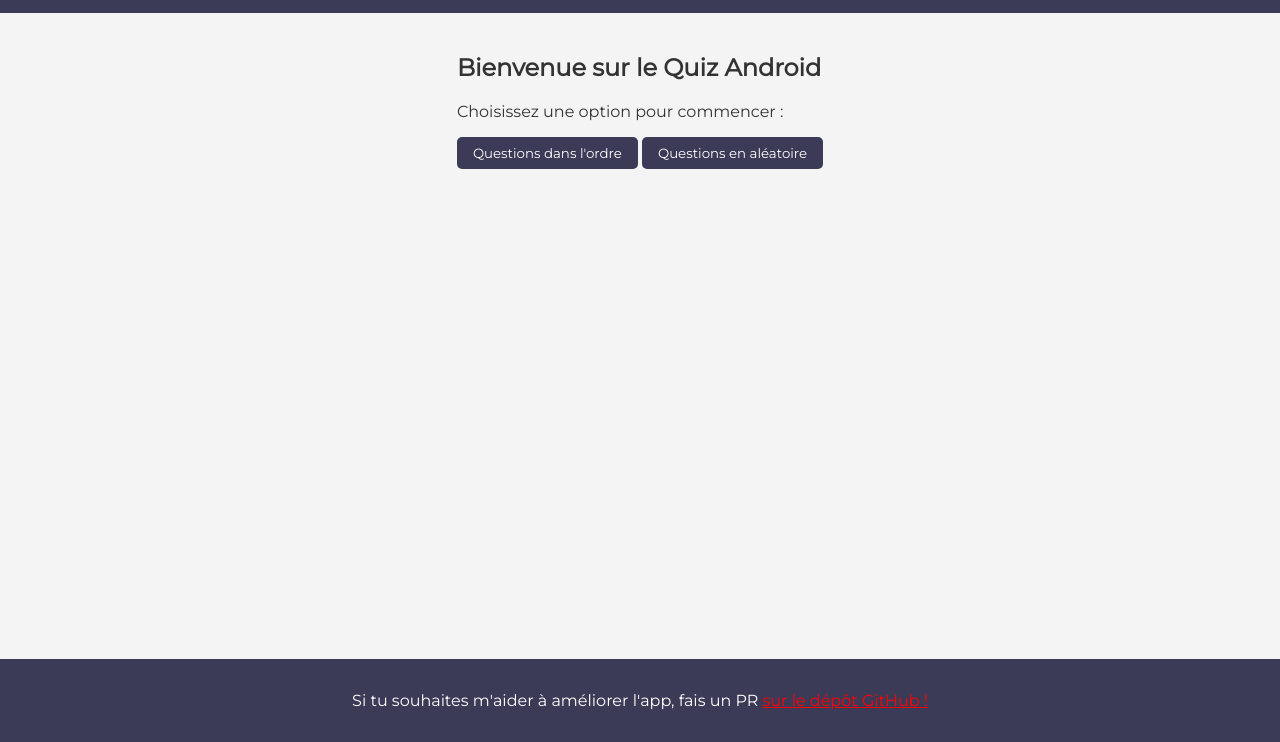
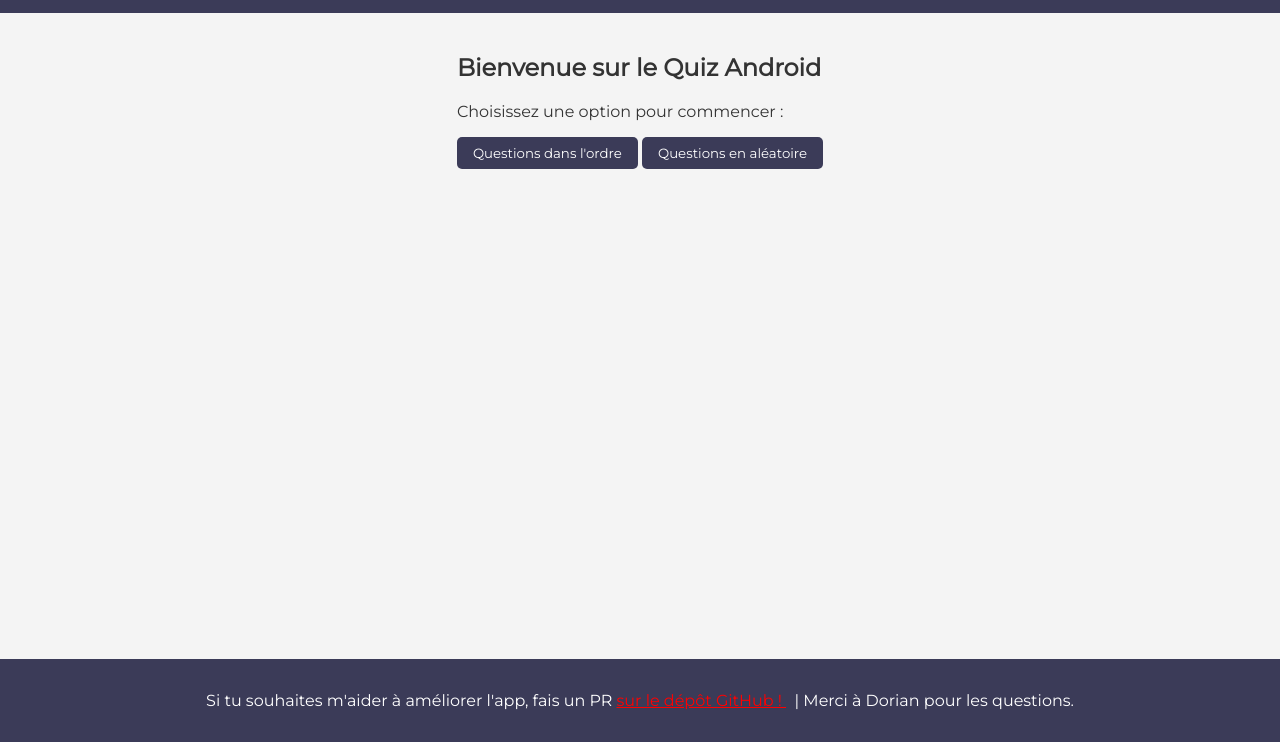
Before and after one commit to Alaixs/revision-android, a plain HTML site: page index.html in a window 1280 px wide. Shown: the part 58-800 px from the top of the page. Drawn offline with nearby package versions, Linux system fonts and the light colour scheme.

Commit message:
fix style overflo

```diff
--- a/css/style.css
+++ b/css/style.css
@@ -26,6 +26,8 @@ html {
 }
 
 body {
+    display: flex;
+    flex-direction: column;
     height: 100%;
     font-family: Arial, sans-serif;
     margin: 0;
@@ -43,6 +45,7 @@ header {
 #app {
     overflow-y: auto;
     padding: 20px;
+    flex: 1;
 }
 
 #quiz-container {
@@ -165,7 +168,7 @@ footer {
     padding: 1rem;
     background-color: #3B3B58;
     color: white;
-    position: fixed;
+    position: sticky;
     bottom: 0;
     width: 100%;
 }
--- a/index.html
+++ b/index.html
@@ -28,7 +28,8 @@
             <a href="https://github.com/Alaixs/revision-android" target="_blank" rel="noopener noreferrer" style="color:red;">
                 sur le dépôt GitHub !
             </a>
-         </p>
+            &nbsp; | Merci à Dorian pour les questions.
+        </p>
     </footer>
     <script src="js/main.js" type="module"></script>
     <script src="https://cdnjs.cloudflare.com/ajax/libs/highlight.js/11.8.0/highlight.min.js"></script>
```
